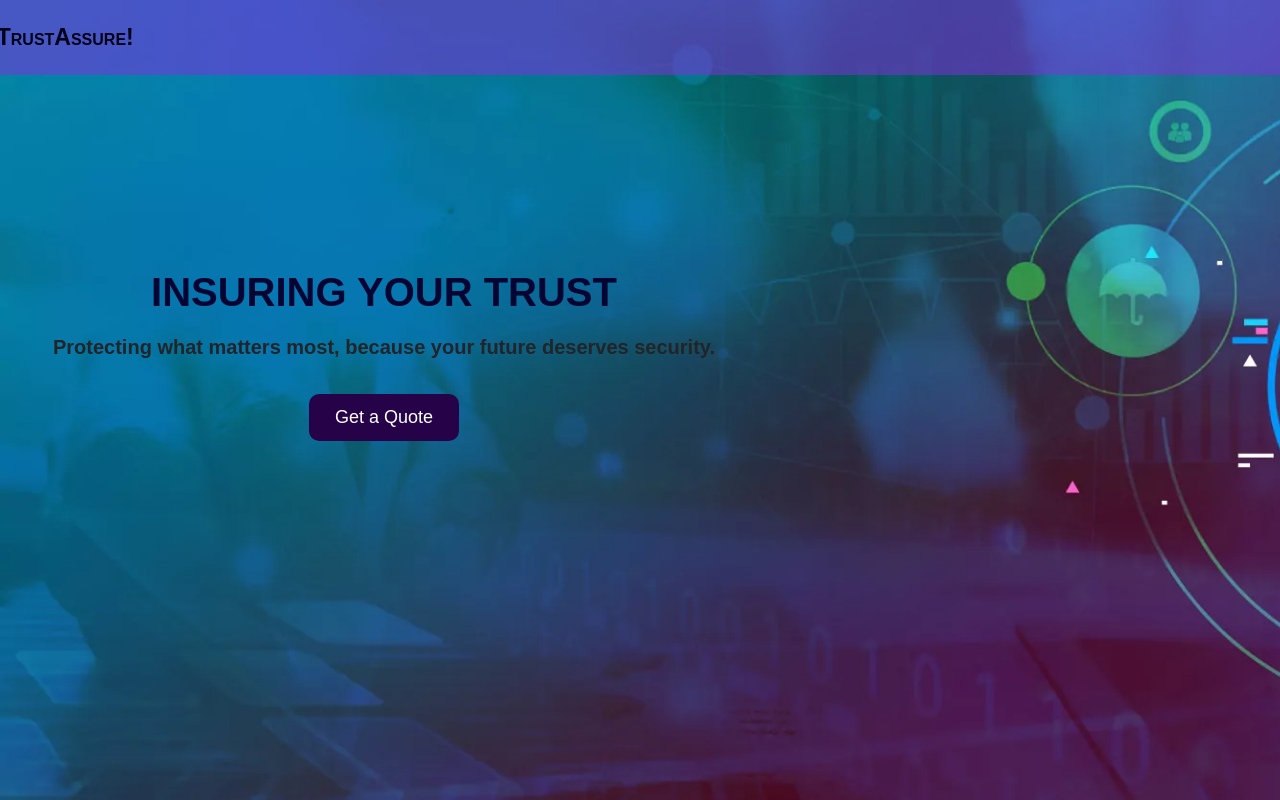
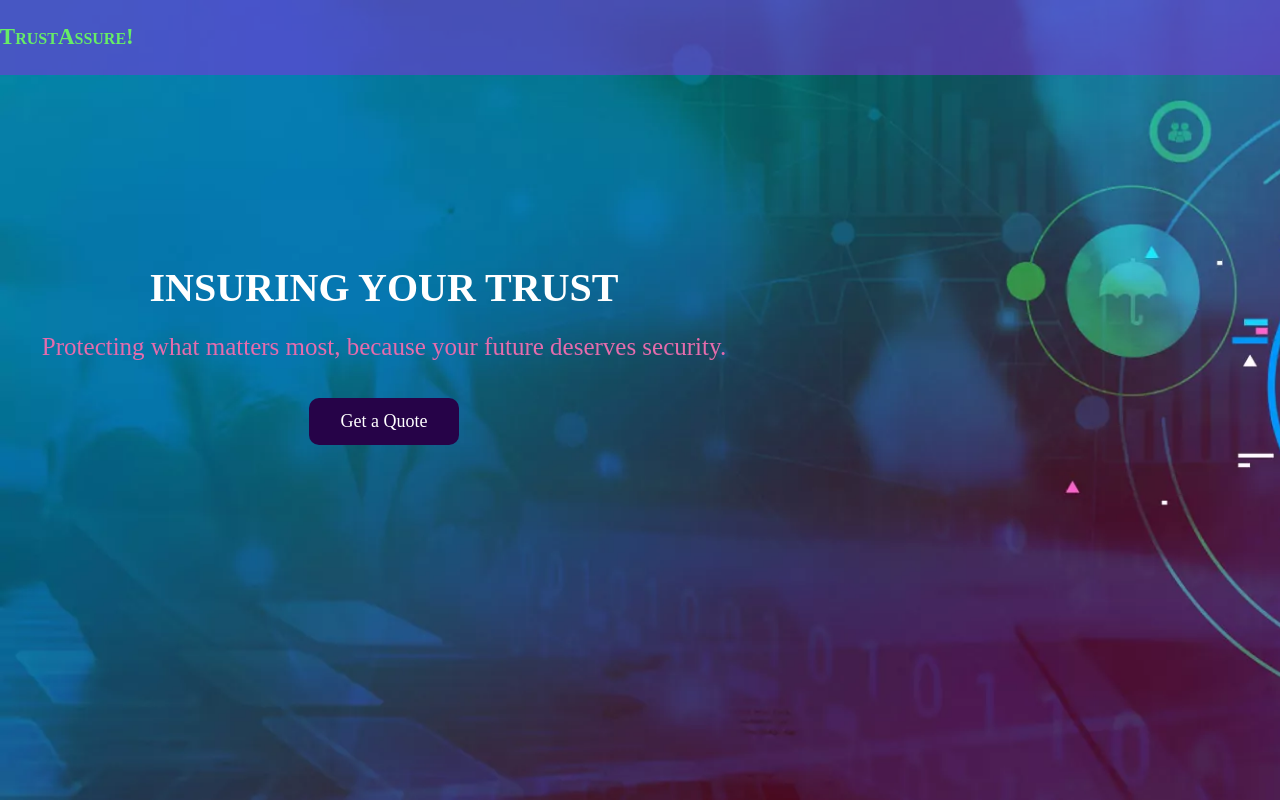
Before and after one commit to AjithaChand/Validation-project, a React (Create React App) app in the folder Insurance-app-main/: page /homepage in a window 1280 px wide. Built offline with nearby package versions, Linux system fonts and the light colour scheme.

Commit message:
Updated files

```diff
--- a/Insurance-app-main/src/Adminpage.js
+++ b/Insurance-app-main/src/Adminpage.js
@@ -143,13 +143,11 @@ const Adminpage = () => {
         </Modal.Header>
         <Modal.Body>
           {selectedFile ? (
-            <iframe
+            <img
               src={selectedFile}
-              title="File Preview"
-              width="100%"
-              height="500px"
-              style={{ border: "none" }}
-            ></iframe>
+              alt='file preview'
+              style={{ width:"100%" , height:"auto" }}
+            />
           ) : (
             <p>No file selected</p>
           )}
--- a/Insurance-app-main/src/Homepage.css
+++ b/Insurance-app-main/src/Homepage.css
@@ -3,7 +3,7 @@
     background-repeat: no-repeat;
     background-size: cover;
     height: 100vh;
-    font-family: 'Poppins', sans-serif
+    font-family: 'Times New Roman', Times, serif
 }
 
 .homepage-header{
@@ -22,7 +22,7 @@
 }
 
 .name{
-    color: rgb(2, 2, 24);
+    color:rgb(102, 237, 102);
     font-weight: bold;
 }
 
@@ -40,12 +40,13 @@
 
 .section-header{
     font-weight: bold;
-    color: rgb(5, 5, 52);
+    color: white;
 }
 
 .section-text{
-    font-size: 20px;
-    font-weight: 600;
+    font-size: 25px;
+    font-weight: 400;
+    color:rgb(230, 108, 173)
 }
 
 .section-btn{
@@ -60,6 +61,6 @@
 }
 
 .section-btn:hover{
-    background-color: rgba(38, 3, 72, 0.3);
+    background-color: rgba(38, 3, 72, 0.6);
     border: 2px inset white;
 }
```
